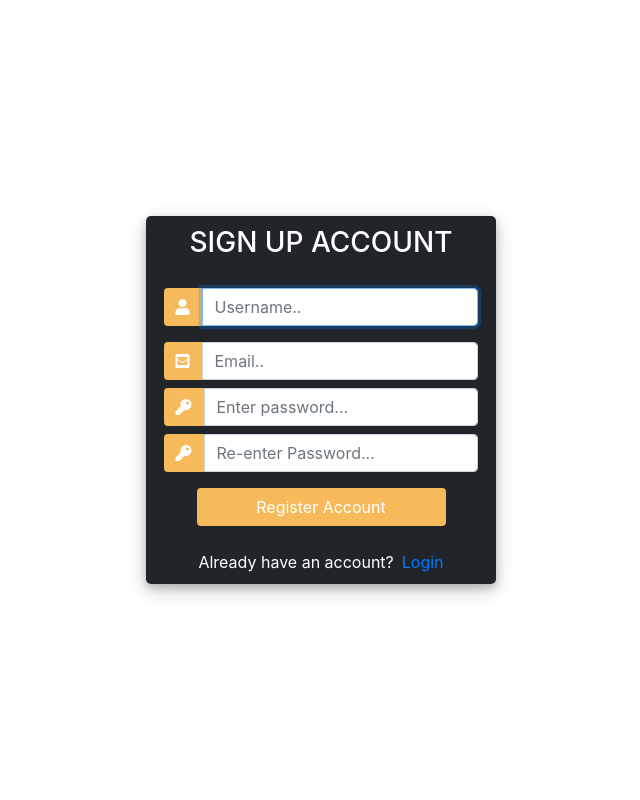
After one commit to ITA-Dnipro/Dp-207_Python, a Django app: page /register/ in a window 1280 px wide. The commit adds this page. Shown: the whole page, without its empty margins (319-959 px from the left). Run offline with Django 3.2, Linux system fonts and the light colour scheme; parts of the project's set-up code (start-up, migrations or seed data) failed here and were passed over; some libraries are stand-ins or nearby versions.

Commit message:
initial version

```diff
--- /dev/null
+++ b/django_app/django_app/forms.py
@@ -0,0 +1,8 @@
+from django.contrib.auth.forms import UserCreationForm
+from django.contrib.auth.models import User
+
+
+class CreateUserForm(UserCreationForm):
+    class Meta:
+        model = User
+        fields = ['username', 'email', 'password1', 'password2']
--- a/django_app/django_app/urls.py
+++ b/django_app/django_app/urls.py
@@ -15,8 +15,13 @@ Including another URLconf
 """
 from django.contrib import admin
 from django.urls import path
+from . import views
 
 
 urlpatterns = [
     path('admin/', admin.site.urls),
+    path('home/', views.home_page, name='home'),
+    path('register/', views.register_page, name='register'),
+    path('login/', views.login_page, name='login'),
+    path('logout/', views.logout_page, name='logout')
 ]
--- /dev/null
+++ b/django_app/django_app/views.py
@@ -0,0 +1,50 @@
+from django.shortcuts import render, redirect
+from django.contrib.auth import authenticate, login, logout
+from django.contrib import messages
+from .forms import CreateUserForm
+
+
+def home_page(request):
+    return render(request, 'base.html')
+
+
+def register_page(request):
+    if request.user.is_authenticated:
+        return redirect('home')
+    else:
+        form = CreateUserForm()
+        if request.method == 'POST':
+            form = CreateUserForm(request.POST)
+            if form.is_valid():
+                form.save()
+                user = form.cleaned_data.get('username')
+                messages.success(request, f'Account was created for {user}')
+
+                return redirect('login')
+
+        context = {'form': form}
+        return render(request, 'sign_up.html', context)
+
+
+def login_page(request):
+    if request.user.is_authenticated:
+        return redirect('home')
+    elif request.method == 'POST':
+        username = request.POST.get('username')
+        password = request.POST.get('password')
+
+        user = authenticate(request, username=username, password=password)
+
+        if user:
+            login(request, user)
+            return redirect('home')
+        else:
+            messages.info(request, "Username or password isn't correct")
+
+    context = {}
+    return render(request, 'sign_in.html', context)
+
+
+def logout_page(request):
+    logout(request)
+    return redirect('login')
--- /dev/null
+++ b/django_app/templates/sign_up.html
@@ -0,0 +1,144 @@
+<!DOCTYPE html>
+<html>
+
+<head>
+	<title>Sign up</title>
+	<link rel="stylesheet" href="https://stackpath.bootstrapcdn.com/bootstrap/4.1.3/css/bootstrap.min.css" integrity="sha384-MCw98/SFnGE8fJT3GXwEOngsV7Zt27NXFoaoApmYm81iuXoPkFOJwJ8ERdknLPMO" crossorigin="anonymous">
+	<script src="https://ajax.googleapis.com/ajax/libs/jquery/3.3.1/jquery.min.js"></script>
+	<link rel="stylesheet" href="https://use.fontawesome.com/releases/v5.6.1/css/all.css" integrity="sha384-gfdkjb5BdAXd+lj+gudLWI+BXq4IuLW5IT+brZEZsLFm++aCMlF1V92rMkPaX4PP" crossorigin="anonymous">
+
+	<style>
+		body,
+		html {
+			margin: 0;
+			padding: 0;
+			height: 100%;
+			background: #ffffff !important;
+		}
+		.user_card {
+			width: 350px;
+			margin-top: auto;
+			margin-bottom: auto;
+			background: #212529;
+			position: relative;
+			display: flex;
+			justify-content: center;
+			flex-direction: column;
+			padding: 10px;
+			box-shadow: 0 4px 8px 0 rgba(0, 0, 0, 0.2), 0 6px 20px 0 rgba(0, 0, 0, 0.19);
+			-webkit-box-shadow: 0 4px 8px 0 rgba(0, 0, 0, 0.2), 0 6px 20px 0 rgba(0, 0, 0, 0.19);
+			-moz-box-shadow: 0 4px 8px 0 rgba(0, 0, 0, 0.2), 0 6px 20px 0 rgba(0, 0, 0, 0.19);
+			border-radius: 5px;
+
+		}
+
+		.form_container {
+			margin-top: 20px;
+		}
+
+		#form-title{
+			color: #fff;
+		}
+		.login_btn {
+			width: 100%;
+			background: #f7ba5b !important;
+			color: white !important;
+		}
+		.login_btn:focus {
+			box-shadow: none !important;
+			outline: 0px !important;
+		}
+		.login_container {
+			padding: 0 2rem;
+		}
+		.input-group-text {
+			background: #f7ba5b !important;
+			color: white !important;
+			border: 0 !important;
+			border-radius: 0.25rem 0 0 0.25rem !important;
+		}
+		.input_user,
+		.input_pass:focus {
+			box-shadow: none !important;
+			outline: 0px !important;
+		}
+        .d-flex {
+            color: white !important;
+        }
+
+	</style>
+
+</head>
+<body>
+	<div class="container h-100">
+		<div class="d-flex justify-content-center h-100">
+			<div class="user_card">
+				<div class="d-flex justify-content-center">
+					<h3 id="form-title">SIGN UP ACCOUNT</h3>
+				</div>
+				<div class="d-flex justify-content-center form_container">
+
+					<form method="POST" action="{% url 'register' %}">
+                        {% csrf_token %}
+						<div class="input-group mb-3">
+							<div class="input-group-append">
+								<span class="input-group-text"><i class="fas fa-user"></i></span>
+							</div>
+                            {{form.username}}
+						</div>
+						<div class="input-group mb-2">
+							<div class="input-group-append">
+								<span class="input-group-text"><i class="fas fa-envelope-square"></i></span>
+							</div>
+							{{form.email}}
+						</div>
+						<div class="input-group mb-2">
+							<div class="input-group-append">
+								<span class="input-group-text"><i class="fas fa-key"></i></span>
+							</div>
+							{{form.password1}}
+						</div>
+						<div class="input-group mb-2">
+							<div class="input-group-append">
+								<span class="input-group-text"><i class="fas fa-key"></i></span>
+							</div>
+							{{form.password2}}
+						</div>
+
+				   		<div class="d-flex justify-content-center mt-3 login_container">
+				 			<input class="btn login_btn" type="submit" value="Register Account">
+				   		</div>
+					</form>
+				</div>
+
+                {% for message in messages %}
+                    <p id='messages'>{{message}}</p>
+                {% endfor %}
+
+				<div class="mt-4">
+					<div class="d-flex justify-content-center links">
+						Already have an account? <a href="{% url 'login' %}" class="ml-2">Login</a>
+					</div>
+				</div>
+			</div>
+		</div>
+	</div>
+	<script>
+						/* Because i didnt set placeholder values in forms.py they will be set here using vanilla Javascript
+		//We start indexing at one because CSRF_token is considered and input field
+		 */
+
+		//Query All input fields
+		var form_fields = document.getElementsByTagName('input')
+		form_fields[1].placeholder='Username..';
+		form_fields[2].placeholder='Email..';
+		form_fields[3].placeholder='Enter password...';
+		form_fields[4].placeholder='Re-enter Password...';
+
+
+		for (var field in form_fields){
+			form_fields[field].className += ' form-control'
+		}
+	</script>
+</body>
+</html>
```
Also changed, not shown: django_app/templates/base.html (+11 -5 lines), django_app/templates/sign_in.html (added, +123 -0 lines).
